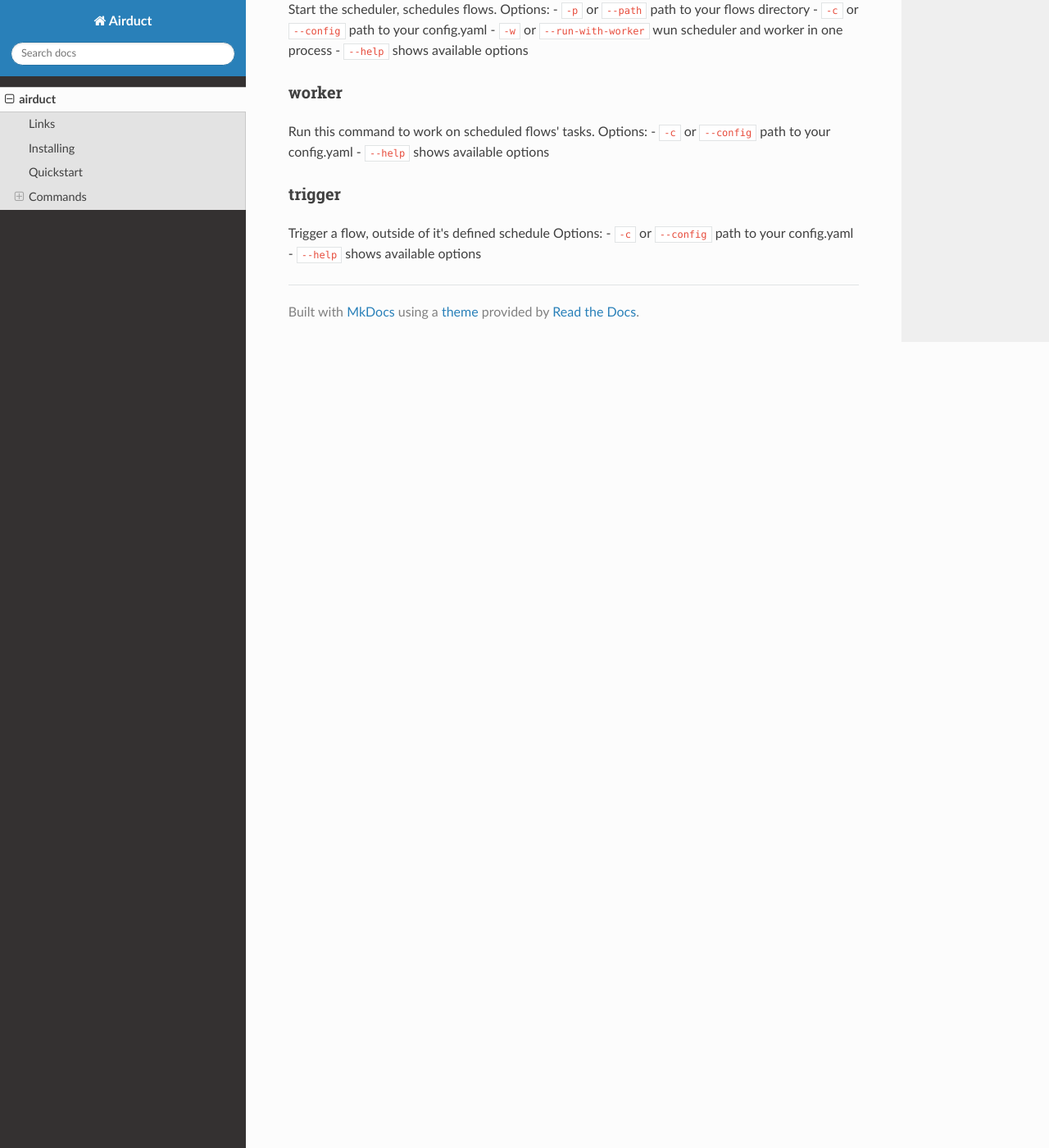
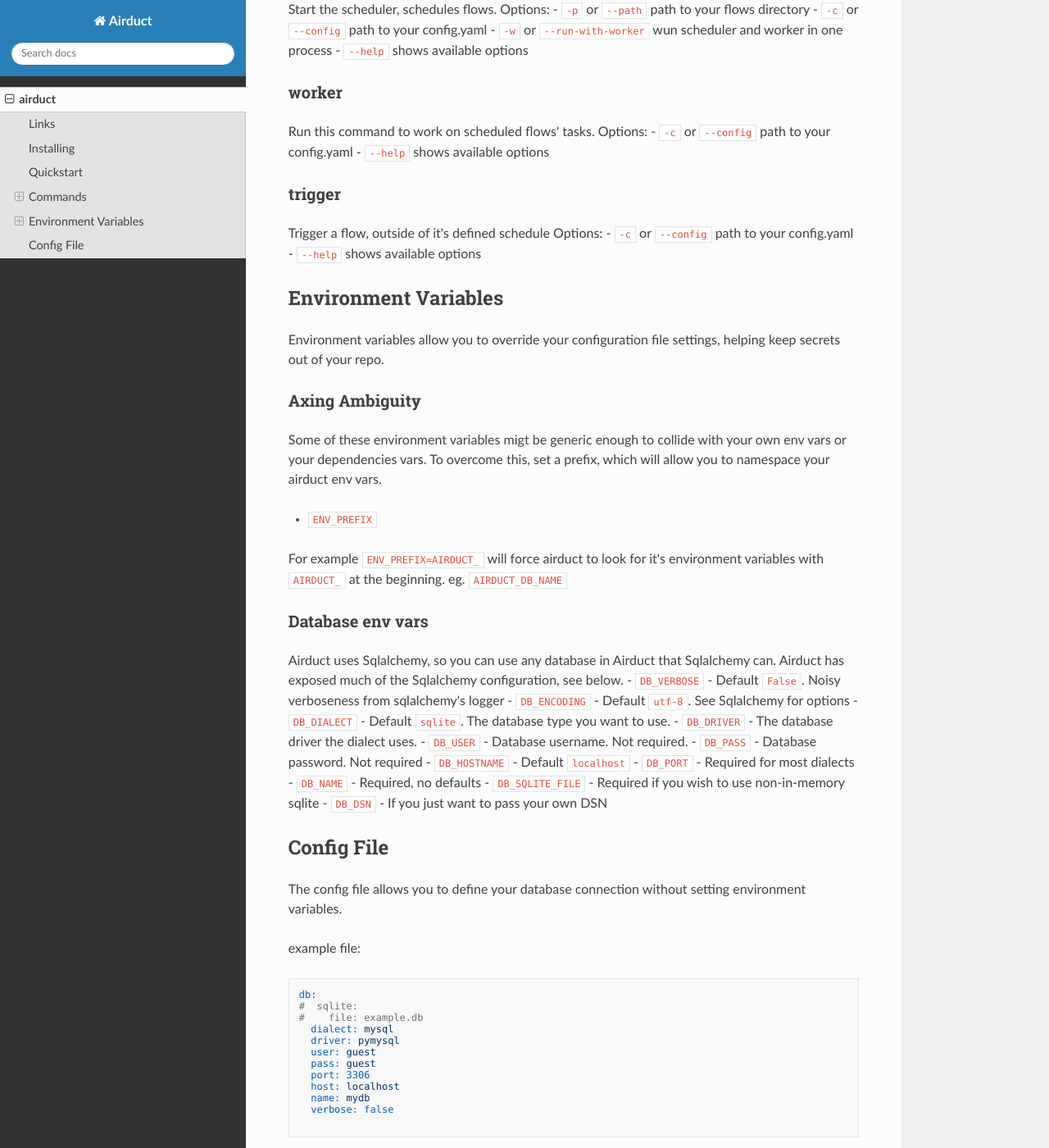
Before and after one commit to alairock/airduct, an MkDocs documentation site: the page built from docs/index.md, in a window 1280 px wide and 1400 px high, scrolled down 1578 px. Shown: the whole window at 82% size. Built offline with MkDocs 1.6.1, drawn with Linux system fonts in a browser that asks for light colours; nearby versions of some CDN libraries.

Commit message:
Adding env info to docs

````diff
--- a/docs/index.md
+++ b/docs/index.md
@@ -81,3 +81,47 @@
 Options:
 - `-c` or `--config` path to your config.yaml
 - `--help` shows available options
+
+## Environment Variables
+Environment variables allow you to override your configuration file settings, helping keep secrets out of your repo.
+
+### Axing Ambiguity
+Some of these environment variables migt be generic enough to collide with your own env vars or your dependencies vars. To overcome this, set a prefix, which will allow you to namespace your airduct env vars.
+
+- `ENV_PREFIX`
+
+For example `ENV_PREFIX=AIRDUCT_` will force airduct to look for it's environment variables with `AIRDUCT_` at the beginning. eg. `AIRDUCT_DB_NAME`
+
+### Database env vars
+Airduct uses Sqlalchemy, so you can use any database in Airduct that Sqlalchemy can. Airduct has exposed much of the Sqlalchemy configuration, see below.
+- `DB_VERBOSE` - Default `False`. Noisy verboseness from sqlalchemy's logger
+- `DB_ENCODING` - Default `utf-8`. See Sqlalchemy for options
+- `DB_DIALECT` - Default `sqlite`. The database type you want to use.
+- `DB_DRIVER` - The database driver the dialect uses.
+- `DB_USER` - Database username. Not required.
+- `DB_PASS` - Database password. Not required
+- `DB_HOSTNAME` - Default `localhost`
+- `DB_PORT` - Required for most dialects
+- `DB_NAME` - Required, no defaults
+- `DB_SQLITE_FILE` - Required if you wish to use non-in-memory sqlite
+- `DB_DSN` - If you just want to pass your own DSN
+
+## Config File
+The config file allows you to define your database connection without setting environment variables.
+
+example file:
+
+```yaml
+db:
+#  sqlite:
+#    file: example.db
+  dialect: mysql
+  driver: pymysql
+  user: guest
+  pass: guest
+  port: 3306
+  host: localhost
+  name: mydb
+  verbose: false
+
+```
````
